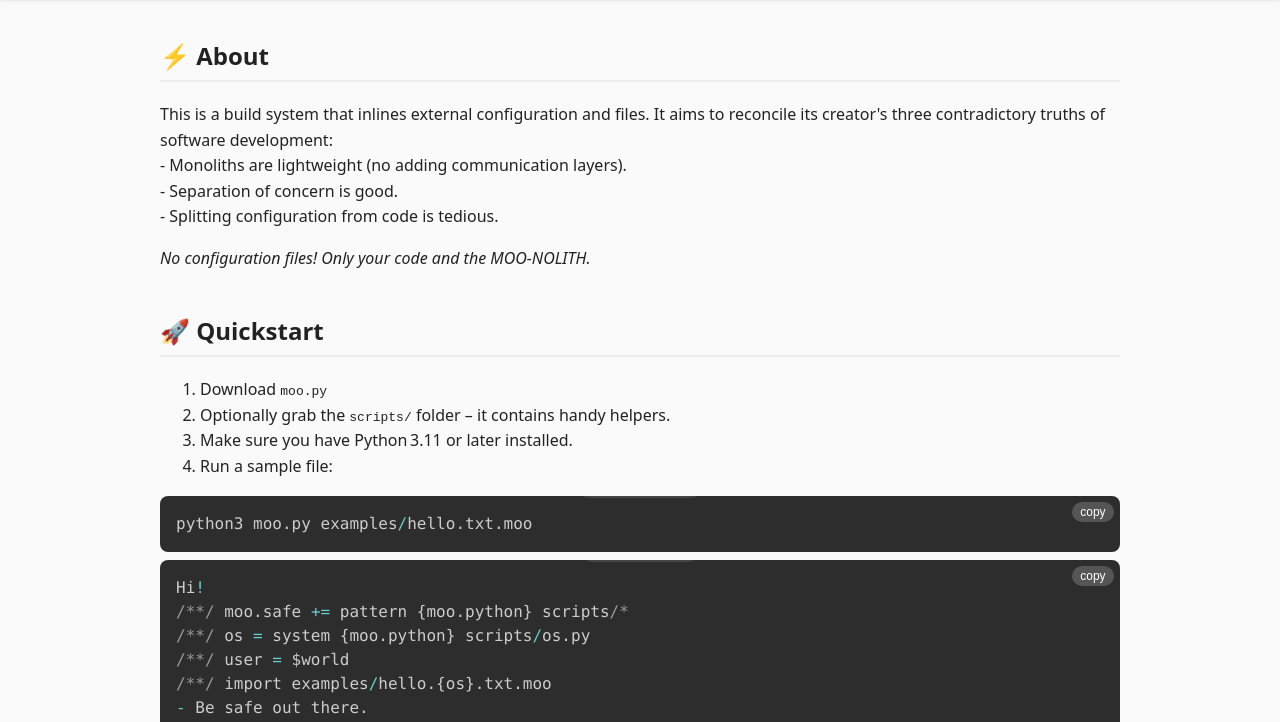
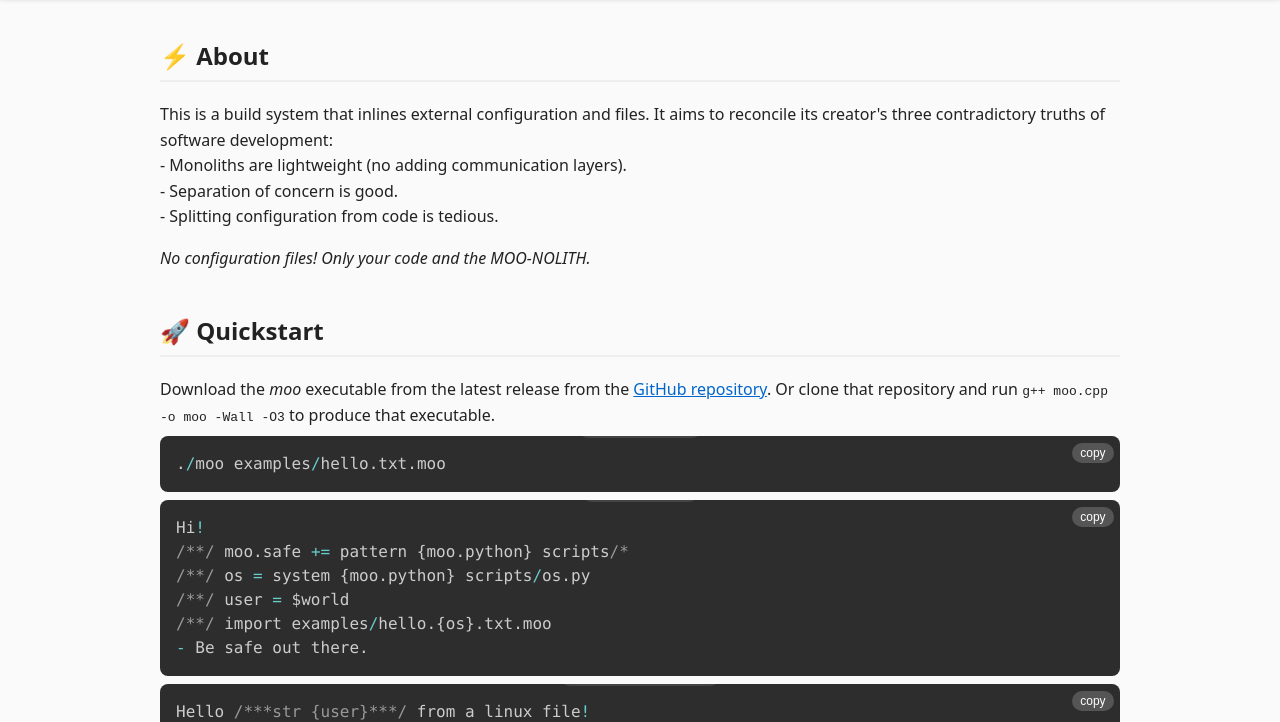
Before and after one commit to maniospas/moo, a plain HTML site: page docs/index.html in a window 1280 px wide. Shown: the part 83-805 px from the top of the page. Drawn offline with nearby package versions, Linux system fonts and the light colour scheme.

Commit message:
updated quickster

```diff
--- a/docs/index.html
+++ b/docs/index.html
@@ -243,14 +243,11 @@ to reconcile its creator's three contradictory truths of software development: <
 </section>
 
 <section id="quickstart"><h2>🚀 Quickstart</h2>
-<ol>
-    <li>Download <code>moo.py</code></li>
-    <li>Optionally grab the <code>scripts/</code> folder – it contains handy helpers.</li>
-    <li>Make sure you have Python 3.11 or later installed.</li>
-    <li>Run a sample file:</li>
-</ol>
 
-<pre data-filename="run-example.sh" data-copy><code class="language-c">python3 moo.py examples/hello.txt.moo</code></pre>
+Download the <i>moo</i> executable from the latest release from the <a href="https://github.com/maniospas/moo">GitHub repository</a>.
+Or clone that repository and run <code>g++ moo.cpp -o moo -Wall -O3</code> to produce that executable.
+
+<pre data-filename="run-example.sh" data-copy><code class="language-c">./moo examples/hello.txt.moo</code></pre>
 <pre data-filename="hello.txt.moo" data-copy><code class="language-c">Hi!
 /**/ moo.safe += pattern {moo.python} scripts/*
 /**/ os = system {moo.python} scripts/os.py
```
Also changed, not shown: docs/quickstart.html (+4 -7 lines), README.md.
